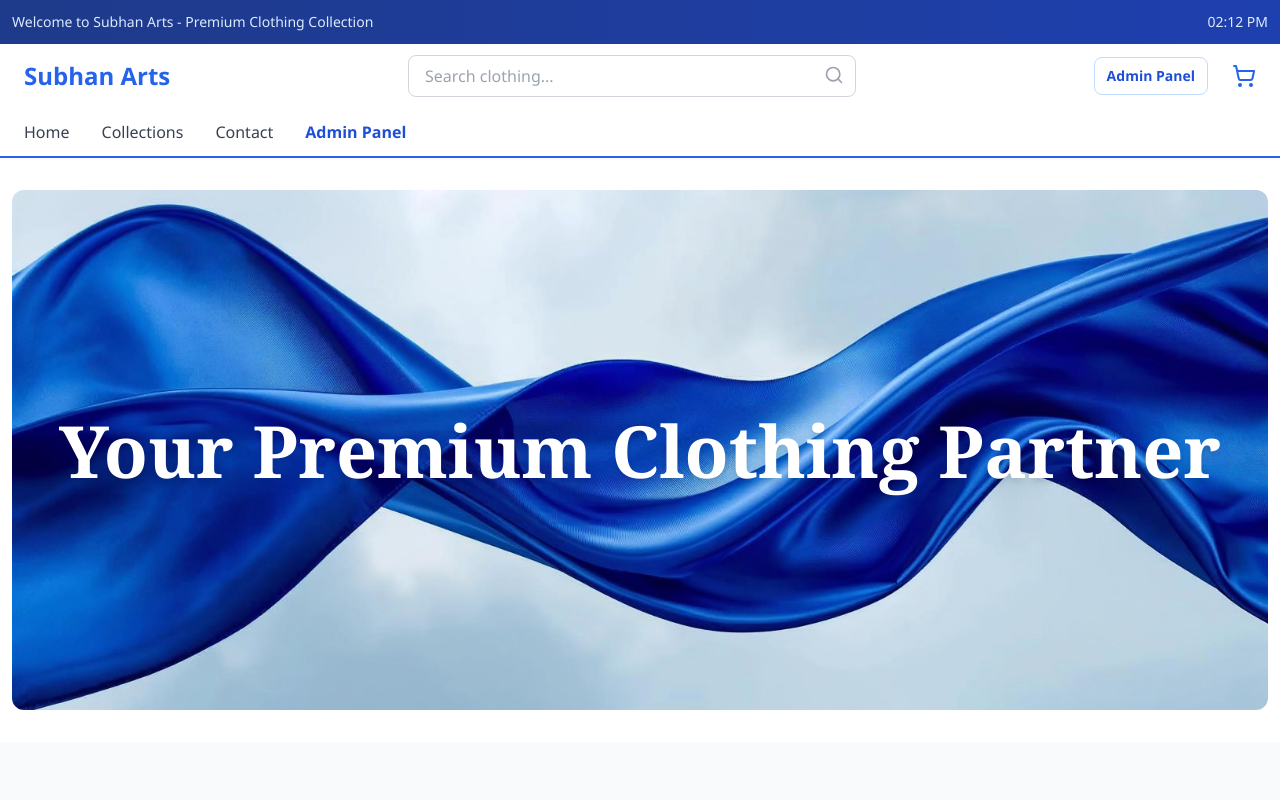
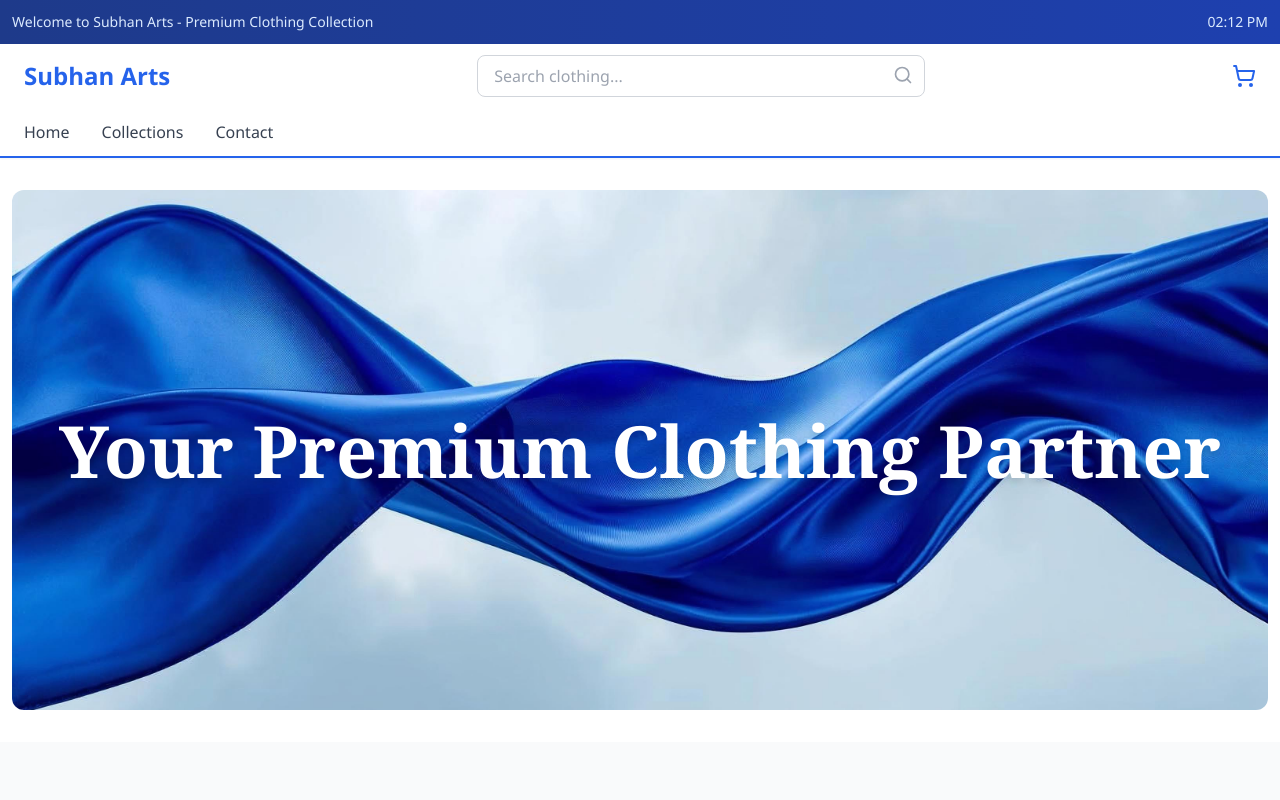
Before and after one commit to Abdullah9618/e-commerce, a React (Vite) app: page / in a window 1280 px wide. Shown: the top 800 px of the page. Built offline with nearby package versions, Linux system fonts and the light colour scheme; no server answers; the database is empty.

Commit message:
Remove admin panel buttons from Navbar

```diff
--- a/src/components/Navbar.jsx
+++ b/src/components/Navbar.jsx
@@ -29,12 +29,6 @@ function Navbar() {
 
           <div className="flex items-center gap-6">
             <Link
-              to="/admin/products"
-              className="hidden sm:inline-flex items-center px-3 py-2 text-sm font-semibold text-blue-700 border border-blue-200 rounded-lg hover:border-blue-600 hover:text-blue-800 transition-colors"
-            >
-              Admin Panel
-            </Link>
-            <Link
               to="/cart"
               className="relative flex items-center text-blue-600 hover:text-blue-800 transition font-medium"
             >
@@ -59,12 +53,6 @@ function Navbar() {
           <a href="#contact" className="hover:text-blue-600 transition">
             Contact
           </a>
-          <Link
-            to="/admin/products"
-            className="text-blue-700 hover:text-blue-800 transition font-semibold"
-          >
-            Admin Panel
-          </Link>
         </div>
       </div>
     </nav>
```
